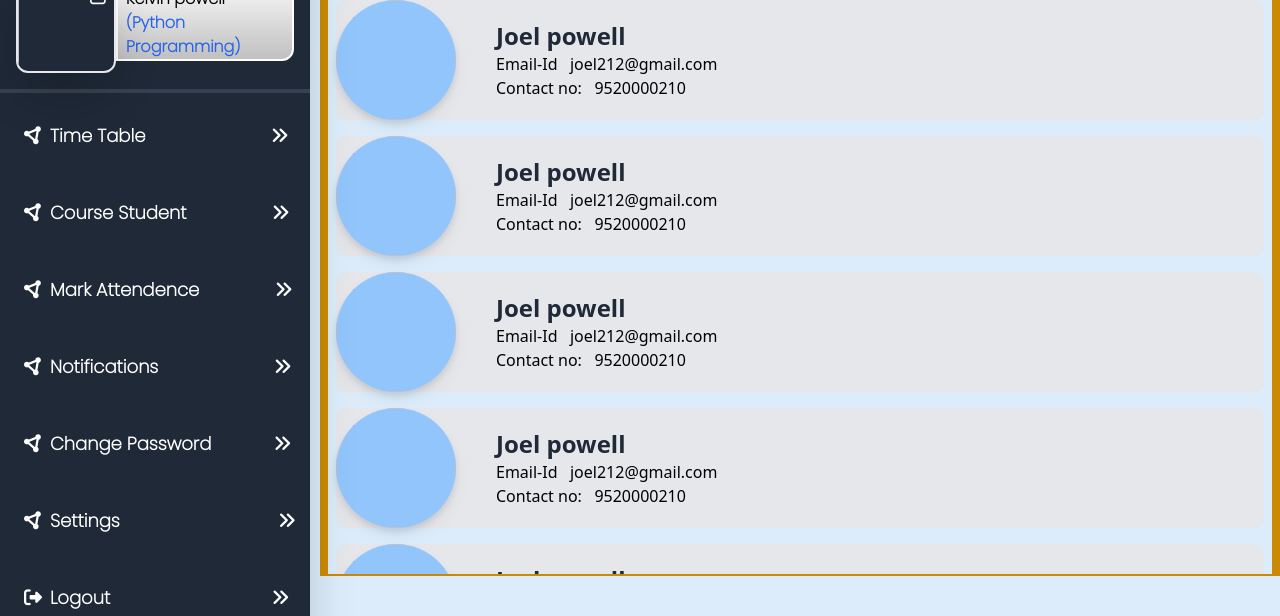
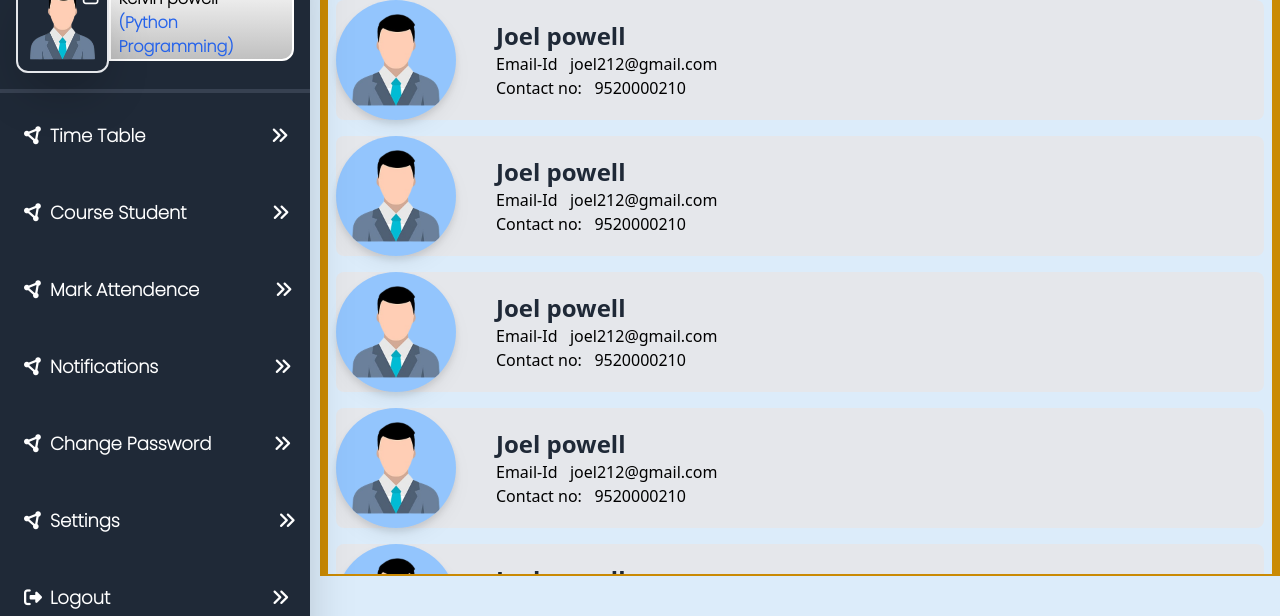
Before and after one commit to sachin-baghel21/faculty, a plain HTML site: page Course.html in a window 1280 px wide. Shown: the part 184-800 px from the top of the page. Drawn offline with nearby package versions, Linux system fonts and the light colour scheme; files that its build step writes are made by us from their sources; a web font is replaced by a local one.

Commit message:
Update Course.html

```diff
--- a/Course.html
+++ b/Course.html
@@ -13,7 +13,7 @@
         <script src="https://cdn.tailwindcss.com"></script>
         <!-- this is animation link of js library -->
         <link rel="stylesheet" href="https://unpkg.com/aos@next/dist/aos.css" />
-        <link rel="stylesheet" href="/css/dashborad.css">
+        <link rel="stylesheet" href="dashborad.css">
     </head>
 
     <body>
@@ -49,7 +49,7 @@
                         <i class="fa-regular fa-bell active:text-blue-500 sm:text-2xl text-2xl"></i></a>
                     <!-- <i class="fa-regular fa-user text-red-500 active:text-blue-500 sm:text-2xl text-2xl"></i> -->
                     <a href="#" class="bg-[rgb(0,0,0,0.1)] rounded-full" id="icon">
-                     <img src="/Html/assets/faculty-demo.png"
+                     <img src="faculty-demo.png"
                             class="md:w-[45px] md:h-[45px] w-[35px] h-[35px] rounded-full hover:border-black border-2" id="user-img1">
                     </a>
                 </div>
@@ -71,7 +71,7 @@
                     <div class="md:border-b-4 md:border-gray-700 border-b-2 border-gray-700 px-4 py-4 mb-4">
                         <div class="flex justify-between items-center">
                             <div class="relative z-[10]" data-aos="fade-right">
-                                <img src="/Html/assets/faculty-demo.png"
+                                <img src="faculty-demo.png"
                                     class="lg:w-[100px] lg:h-[100px] w-[80px] h-[80px] border-2 rounded-xl shadow-2xl"
                                     id="user-img">
                                 <label for="profile-link"><i
@@ -123,7 +123,7 @@
             <div class="w-full mb-4">
                 <div class="bg-gray-200 mx-2 rounded-lg" data-aos="fade-right">
                     <div class="flex items-center gap-10">
-                        <img src="/html/assets/faculty-demo.png" class="md:w-[120px] md:h-[120px] w-[80px] h-[80px] drop-shadow-lg bg-blue-300 rounded-full">
+                        <img src="faculty-demo.png" class="md:w-[120px] md:h-[120px] w-[80px] h-[80px] drop-shadow-lg bg-blue-300 rounded-full">
                         <div>
                             <h3 class="text-2xl text-gray-800 font-bold">Joel powell</h3>
                             <p>Email-Id &nbsp joel212@gmail.com</p>
@@ -135,7 +135,7 @@
             <div class="w-full mb-4">
                 <div class="bg-gray-200 mx-2 rounded-lg" data-aos="fade-right">
                     <div class="flex items-center gap-10">
-                        <img src="/html/assets/faculty-demo.png"
+                        <img src="faculty-demo.png"
                             class="md:w-[120px] md:h-[120px] w-[80px] h-[80px] drop-shadow-lg bg-blue-300 rounded-full">
                         <div>
                             <h3 class="text-2xl text-gray-800 font-bold">Joel powell</h3>
@@ -148,7 +148,7 @@
             <div class="w-full mb-4">
                 <div class="bg-gray-200 mx-2 rounded-lg" data-aos="fade-right">
                     <div class="flex items-center gap-10">
-                        <img src="/html/assets/faculty-demo.png"
+                        <img src="faculty-demo.png"
                             class="md:w-[120px] md:h-[120px] w-[80px] h-[80px] drop-shadow-lg bg-blue-300 rounded-full">
                         <div>
                             <h3 class="text-2xl text-gray-800 font-bold">Joel powell</h3>
@@ -161,7 +161,7 @@
             <div class="w-full mb-4">
                 <div class="bg-gray-200 mx-2 rounded-lg" data-aos="fade-right">
                     <div class="flex items-center gap-10">
-                        <img src="/html/assets/faculty-demo.png"
+                        <img src="faculty-demo.png"
                             class="md:w-[120px] md:h-[120px] w-[80px] h-[80px] drop-shadow-lg bg-blue-300 rounded-full">
                         <div>
                             <h3 class="text-2xl text-gray-800 font-bold">Joel powell</h3>
@@ -174,7 +174,7 @@
             <div class="w-full mb-4">
                 <div class="bg-gray-200 mx-2 rounded-lg" data-aos="fade-right">
                     <div class="flex items-center gap-10">
-                        <img src="/html/assets/faculty-demo.png"
+                        <img src="faculty-demo.png"
                             class="md:w-[120px] md:h-[120px] w-[80px] h-[80px] drop-shadow-lg bg-blue-300 rounded-full">
                         <div>
                             <h3 class="text-2xl text-gray-800 font-bold">Joel powell</h3>
@@ -187,7 +187,7 @@
             <div class="w-full mb-4">
                 <div class="bg-gray-200 mx-2 rounded-lg" data-aos="fade-right">
                     <div class="flex items-center gap-10">
-                        <img src="/html/assets/faculty-demo.png"
+                        <img src="faculty-demo.png"
                             class="md:w-[120px] md:h-[120px] w-[80px] h-[80px] drop-shadow-lg bg-blue-300 rounded-full">
                         <div>
                             <h3 class="text-2xl text-gray-800 font-bold">Joel powell</h3>
@@ -200,7 +200,7 @@
             <div class="w-full mb-4">
                 <div class="bg-gray-200 mx-2 rounded-lg" data-aos="fade-right">
                     <div class="flex items-center gap-10">
-                        <img src="/html/assets/faculty-demo.png"
+                        <img src="faculty-demo.png"
                             class="md:w-[120px] md:h-[120px] w-[80px] h-[80px] drop-shadow-lg bg-blue-300 rounded-full">
                         <div>
                             <h3 class="text-2xl text-gray-800 font-bold">Joel powell</h3>
@@ -213,7 +213,7 @@
 
         </main>
 
-        <script src="/JS/portal.js"></script>
+        <script src="portal.js"></script>
         <script src="https://unpkg.com/aos@next/dist/aos.js"></script>
         <script>
             AOS.init({
```
